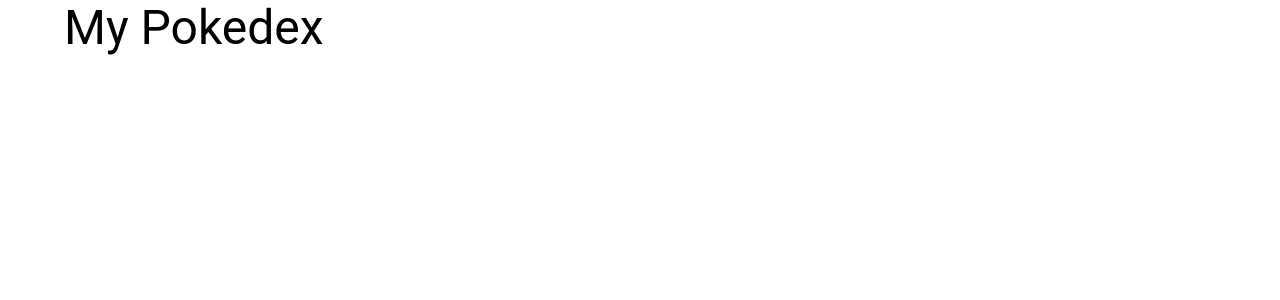
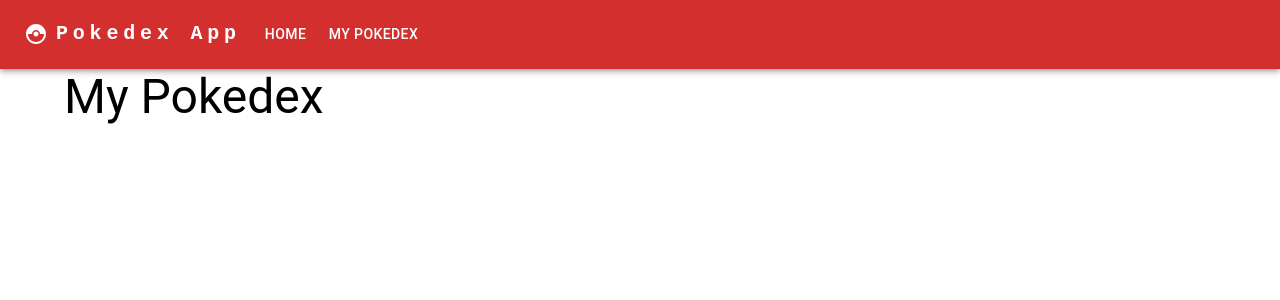
Before and after one commit to mawcam/pokedex-app, a React (Vite) app: page /pokedex in a window 1280 px wide. Shown: the top 300 px of the page. Built offline with nearby package versions, Linux system fonts and the light colour scheme.

Commit message:
feat: add layout and nav bar

```diff
--- a/src/App.tsx
+++ b/src/App.tsx
@@ -1,5 +1,6 @@
 import { createBrowserRouter, RouterProvider } from 'react-router-dom';
 
+import Layout from './components/Layout';
 import ErrorPage from './routes/ErrorPage';
 import MyPokedex from './routes/MyPokedex';
 import PokemonDetails from './routes/PokemonDetails';
@@ -8,18 +9,24 @@
 const router = createBrowserRouter([
   {
     path: '/',
-    element: <PokemonList />,
-    errorElement: <ErrorPage />,
+    Component: Layout,
+    ErrorBoundary: ErrorPage,
+    children: [
+      {
+        path: '/',
+        Component: PokemonList,
       },
       {
         path: 'pokemon/:pokemonId',
-    element: <PokemonDetails />,
-    errorElement: <ErrorPage />,
+        Component: PokemonDetails,
+        ErrorBoundary: ErrorPage,
       },
       {
         path: 'pokedex',
-    element: <MyPokedex />,
-    errorElement: <ErrorPage />,
+        Component: MyPokedex,
+        ErrorBoundary: ErrorPage,
+      },
+    ],
   },
 ]);
 
--- a/src/api.ts
+++ b/src/api.ts
@@ -113,7 +113,7 @@
   );
 
   return {
-    id: data.id,
+    id: `${data.id}`,
     name: data.name,
     height: data.height,
     weight: data.weight,
--- /dev/null
+++ b/src/components/Layout.tsx
@@ -0,0 +1,106 @@
+import MenuIcon from '@mui/icons-material/Menu';
+import {
+  AppBar,
+  Box,
+  Button,
+  Container,
+  IconButton,
+  MenuItem,
+  Toolbar,
+  Typography,
+} from '@mui/material';
+import Menu from '@mui/material/Menu';
+import { useState } from 'react';
+import { NavLink, Outlet } from 'react-router-dom';
+
+import Logo from './Logo';
+
+const pages = [
+  { title: 'Home', url: '/' },
+  { title: 'My Pokedex', url: '/pokedex' },
+];
+
+const Layout = () => {
+  const [anchorElNav, setAnchorElNav] = useState<null | HTMLElement>(null);
+
+  const handleOpenNavMenu = (event: React.MouseEvent<HTMLElement>) => {
+    setAnchorElNav(event.currentTarget);
+  };
+
+  const handleCloseNavMenu = () => {
+    setAnchorElNav(null);
+  };
+
+  return (
+    <div>
+      <AppBar position="static" color="error">
+        <Container maxWidth="xl">
+          <Toolbar disableGutters>
+            <Logo variant="responsive" />
+
+            <Box sx={{ flexGrow: 1, display: { xs: 'flex', md: 'none' } }}>
+              <IconButton
+                size="large"
+                aria-label="account of current user"
+                aria-haspopup="true"
+                onClick={handleOpenNavMenu}
+                color="inherit"
+              >
+                <MenuIcon />
+              </IconButton>
+              <Menu
+                className="[&_.active]:text-red-500"
+                anchorEl={anchorElNav}
+                anchorOrigin={{
+                  vertical: 'bottom',
+                  horizontal: 'left',
+                }}
+                keepMounted
+                transformOrigin={{
+                  vertical: 'top',
+                  horizontal: 'left',
+                }}
+                open={Boolean(anchorElNav)}
+                onClose={handleCloseNavMenu}
+                sx={{
+                  display: { xs: 'block', md: 'none' },
+                }}
+              >
+                {pages.map((page) => (
+                  <MenuItem
+                    key={page.title}
+                    component={NavLink}
+                    to={page.url}
+                    onClick={handleCloseNavMenu}
+                  >
+                    <Typography textAlign="center">{page.title}</Typography>
+                  </MenuItem>
+                ))}
+              </Menu>
+            </Box>
+            <Logo variant="main" />
+            <Box
+              className="[&>.active]:text-red-300"
+              sx={{ flexGrow: 1, display: { xs: 'none', md: 'flex' } }}
+            >
+              {pages.map((page) => (
+                <Button
+                  component={NavLink}
+                  to={page.url}
+                  key={page.title}
+                  onClick={handleCloseNavMenu}
+                  sx={{ my: 2, color: 'white', display: 'block' }}
+                >
+                  {page.title}
+                </Button>
+              ))}
+            </Box>
+          </Toolbar>
+        </Container>
+      </AppBar>
+      <Outlet />
+    </div>
+  );
+};
+
+export default Layout;
--- /dev/null
+++ b/src/components/Logo.tsx
@@ -0,0 +1,46 @@
+import CatchingPokemonIcon from '@mui/icons-material/CatchingPokemon';
+import { Typography } from '@mui/material';
+import { NavLink } from 'react-router-dom';
+
+type Props = {
+  variant: 'main' | 'responsive';
+};
+
+const Logo = ({ variant }: Props) => {
+  const isMainVariant = variant === 'main';
+  const display = {
+    xs: isMainVariant ? 'flex' : 'none',
+    md: isMainVariant ? 'none' : 'flex',
+  };
+
+  return (
+    <>
+      <CatchingPokemonIcon
+        sx={{
+          display,
+          mr: 1,
+        }}
+      />
+      <Typography
+        variant={isMainVariant ? 'h5' : 'h6'}
+        noWrap
+        component={NavLink}
+        to="/"
+        sx={{
+          mr: 2,
+          display,
+          fontFamily: 'monospace',
+          fontWeight: 700,
+          letterSpacing: '.3rem',
+          color: 'inherit',
+          textDecoration: 'none',
+          ...(isMainVariant ? { flexGrow: 1 } : {}),
+        }}
+      >
+        Pokedex App
+      </Typography>
+    </>
+  );
+};
+
+export default Logo;
```
Lines whose indentation alone changed are shown as unchanged.
